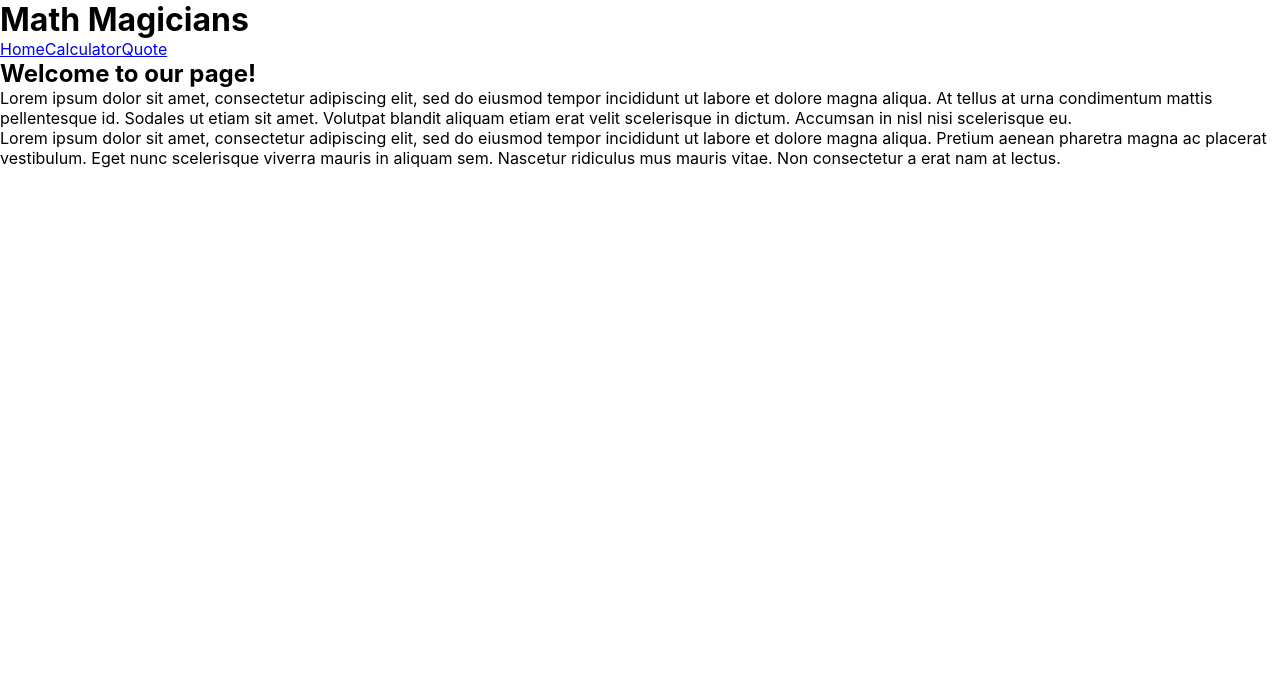
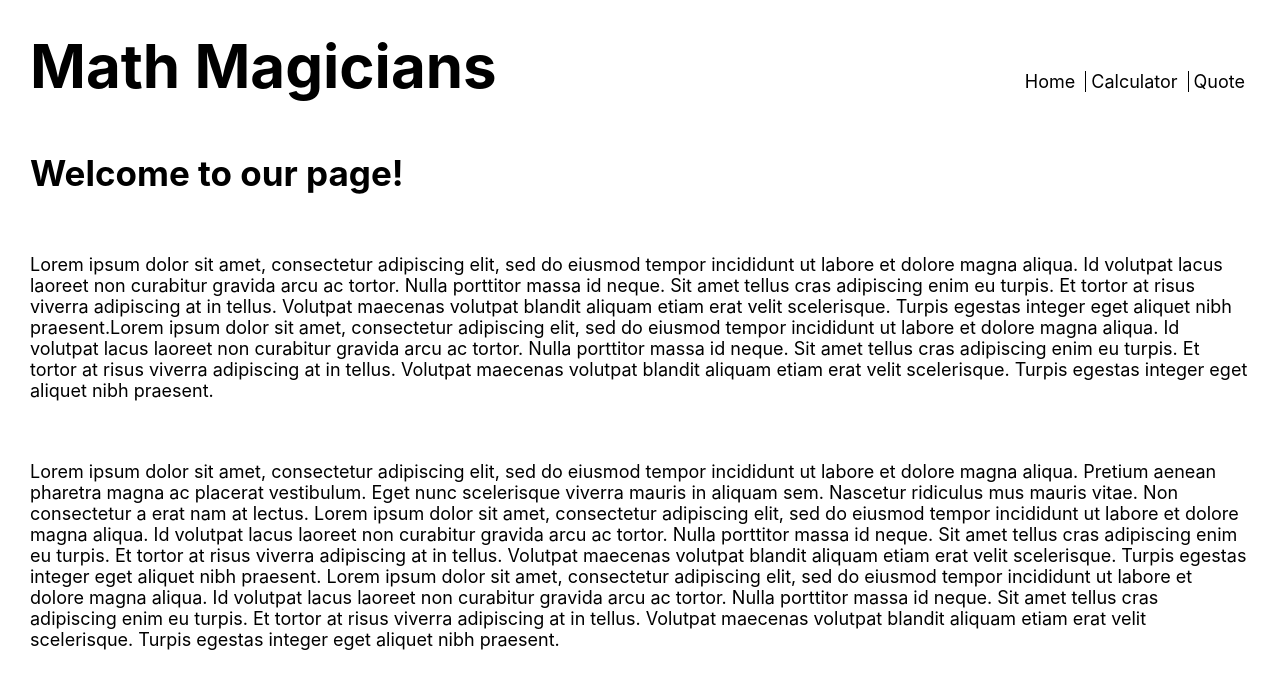
Before and after one commit to bengigo/math-magicians, a React (Create React App) app: page / in a window 1280 px wide. Shown: the top 688 px of the page. Built offline with nearby package versions, Linux system fonts and the light colour scheme.

Commit message:
Style and position home page elements according the wireframe

```diff
--- a/src/App.css
+++ b/src/App.css
@@ -4,6 +4,61 @@
   box-sizing: border-box;
   margin: 0;
   padding: 0;
+  font-size: large;
+}
+
+/* header and main position on every page */
+main {
+  margin: 30px;
+}
+
+header {
+  display: flex;
+  align-items: baseline;
+  justify-content: space-between;
+}
+
+nav {
+  display: flex;
+  justify-content: space-between;
+}
+
+.link {
+  text-decoration: none;
+  margin: auto 5px;
+  padding-left: 5px;
+  color: black;
+}
+
+.link:nth-child(2) {
+  border-left: 1px solid black;
+}
+
+.link:nth-child(3) {
+  border-left: 1px solid black;
+}
+
+h1 {
+  font-size: 60px;
+}
+
+/* home page */
+
+.welcome-section {
+  /* background-color: #858693; */
+  margin-top: 20px;
+  display: flex;
+  flex-direction: column;
+
+  /* justify-content: space-between; */
+}
+
+h2 {
+  font-size: 35px;
+}
+
+.welcome {
+  padding: 30px 0;
 }
 
 .ui {
--- a/src/components/Calculator.js
+++ b/src/components/Calculator.js
@@ -11,16 +11,16 @@ const Calculator = () => {
 
   const { next, total, operation } = state;
   return (
-    <div>
+    <main>
       <header>
         <h1>Math Magicians</h1>
         <nav>
-          <Link to="/">Home</Link>
-          <Link to="/calculator">Calculator</Link>
-          <Link to="/quote">Quote</Link>
+          <Link className="link" to="/">Home</Link>
+          <Link className="link" to="/calculator">Calculator</Link>
+          <Link className="link" to="/quote">Quote</Link>
         </nav>
       </header>
-      <main>
+      <div className="calculator-section">
         <h2>Let&apos;s do some math!</h2>
 
         <div className="ui">
@@ -91,8 +91,8 @@ const Calculator = () => {
             =
           </button>
         </div>
-      </main>
-    </div>
+      </div>
+    </main>
   );
 };
 
--- a/src/components/Home.js
+++ b/src/components/Home.js
@@ -6,26 +6,55 @@ const Home = () => (
     <header>
       <h1>Math Magicians</h1>
       <nav>
-        <Link to="/">Home</Link>
-        <Link to="/calculator">Calculator</Link>
-        <Link to="/quote">Quote</Link>
+        <Link className="link" to="/">
+          Home
+        </Link>
+        <Link className="link" to="/calculator">
+          Calculator
+        </Link>
+        <Link className="link" to="/quote">
+          Quote
+        </Link>
       </nav>
     </header>
-    <h2>Welcome to our page!</h2>
-    <p>
+    <div className="welcome-section">
+      <h2 className="welcome">Welcome to our page!</h2>
+      <p className="welcome">
         Lorem ipsum dolor sit amet, consectetur adipiscing elit, sed do eiusmod
-      tempor incididunt ut labore et dolore magna aliqua. At tellus at urna
-      condimentum mattis pellentesque id. Sodales ut etiam sit amet. Volutpat
-      blandit aliquam etiam erat velit scelerisque in dictum. Accumsan in nisl
-      nisi scelerisque eu.
+        tempor incididunt ut labore et dolore magna aliqua. Id volutpat lacus
+        laoreet non curabitur gravida arcu ac tortor. Nulla porttitor massa id
+        neque. Sit amet tellus cras adipiscing enim eu turpis. Et tortor at
+        risus viverra adipiscing at in tellus. Volutpat maecenas volutpat
+        blandit aliquam etiam erat velit scelerisque. Turpis egestas integer
+        eget aliquet nibh praesent.Lorem ipsum dolor sit amet, consectetur
+        adipiscing elit, sed do eiusmod tempor incididunt ut labore et dolore
+        magna aliqua. Id volutpat lacus laoreet non curabitur gravida arcu ac
+        tortor. Nulla porttitor massa id neque. Sit amet tellus cras adipiscing
+        enim eu turpis. Et tortor at risus viverra adipiscing at in tellus.
+        Volutpat maecenas volutpat blandit aliquam etiam erat velit scelerisque.
+        Turpis egestas integer eget aliquet nibh praesent.
       </p>
-    <p>
+      <p className="welcome">
         Lorem ipsum dolor sit amet, consectetur adipiscing elit, sed do eiusmod
         tempor incididunt ut labore et dolore magna aliqua. Pretium aenean
         pharetra magna ac placerat vestibulum. Eget nunc scelerisque viverra
         mauris in aliquam sem. Nascetur ridiculus mus mauris vitae. Non
-      consectetur a erat nam at lectus.
+        consectetur a erat nam at lectus. Lorem ipsum dolor sit amet,
+        consectetur adipiscing elit, sed do eiusmod tempor incididunt ut labore
+        et dolore magna aliqua. Id volutpat lacus laoreet non curabitur gravida
+        arcu ac tortor. Nulla porttitor massa id neque. Sit amet tellus cras
+        adipiscing enim eu turpis. Et tortor at risus viverra adipiscing at in
+        tellus. Volutpat maecenas volutpat blandit aliquam etiam erat velit
+        scelerisque. Turpis egestas integer eget aliquet nibh praesent. Lorem
+        ipsum dolor sit amet, consectetur adipiscing elit, sed do eiusmod tempor
+        incididunt ut labore et dolore magna aliqua. Id volutpat lacus laoreet
+        non curabitur gravida arcu ac tortor. Nulla porttitor massa id neque.
+        Sit amet tellus cras adipiscing enim eu turpis. Et tortor at risus
+        viverra adipiscing at in tellus. Volutpat maecenas volutpat blandit
+        aliquam etiam erat velit scelerisque. Turpis egestas integer eget
+        aliquet nibh praesent.
       </p>
+    </div>
   </main>
 );
 
--- a/src/components/Quote.js
+++ b/src/components/Quote.js
@@ -2,20 +2,20 @@ import React from 'react';
 import { Link } from 'react-router-dom';
 
 const Quote = () => (
-  <>
+  <main>
     <header>
       <h1>Math Magicians</h1>
       <nav>
-        <Link to="/">Home</Link>
-        <Link to="/calculator">Calculator</Link>
-        <Link to="/quote">Quote</Link>
+        <Link className="link" to="/">Home</Link>
+        <Link className="link" to="/calculator">Calculator</Link>
+        <Link className="link" to="/quote">Quote</Link>
       </nav>
     </header>
     <p>
       Mathematics is a language developed by humanity to understand nature and
       use it for its own benefit. -Pınar Ezgi Kadı
     </p>
-  </>
+  </main>
 );
 
 export default Quote;
```
Lines whose indentation alone changed are shown as unchanged.
